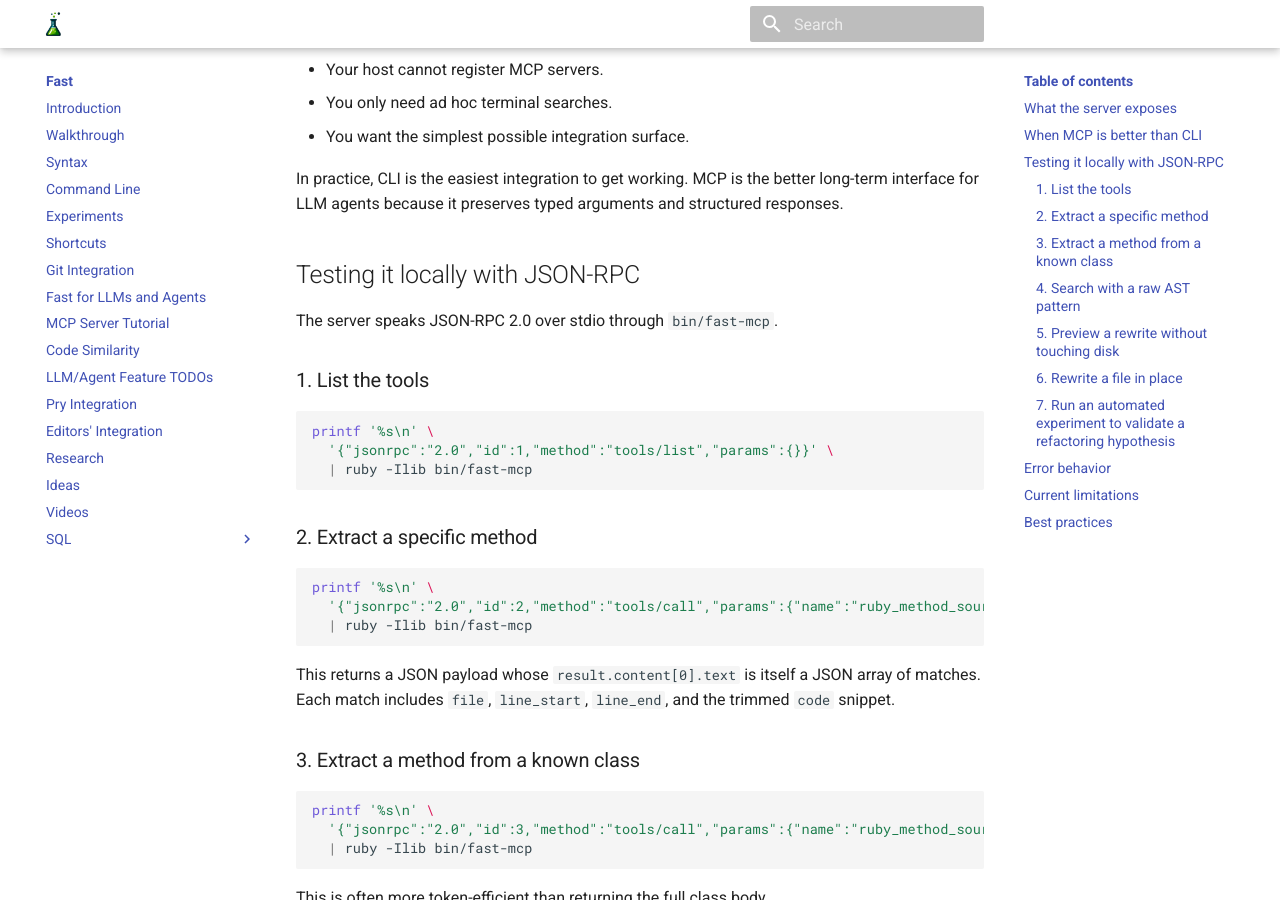
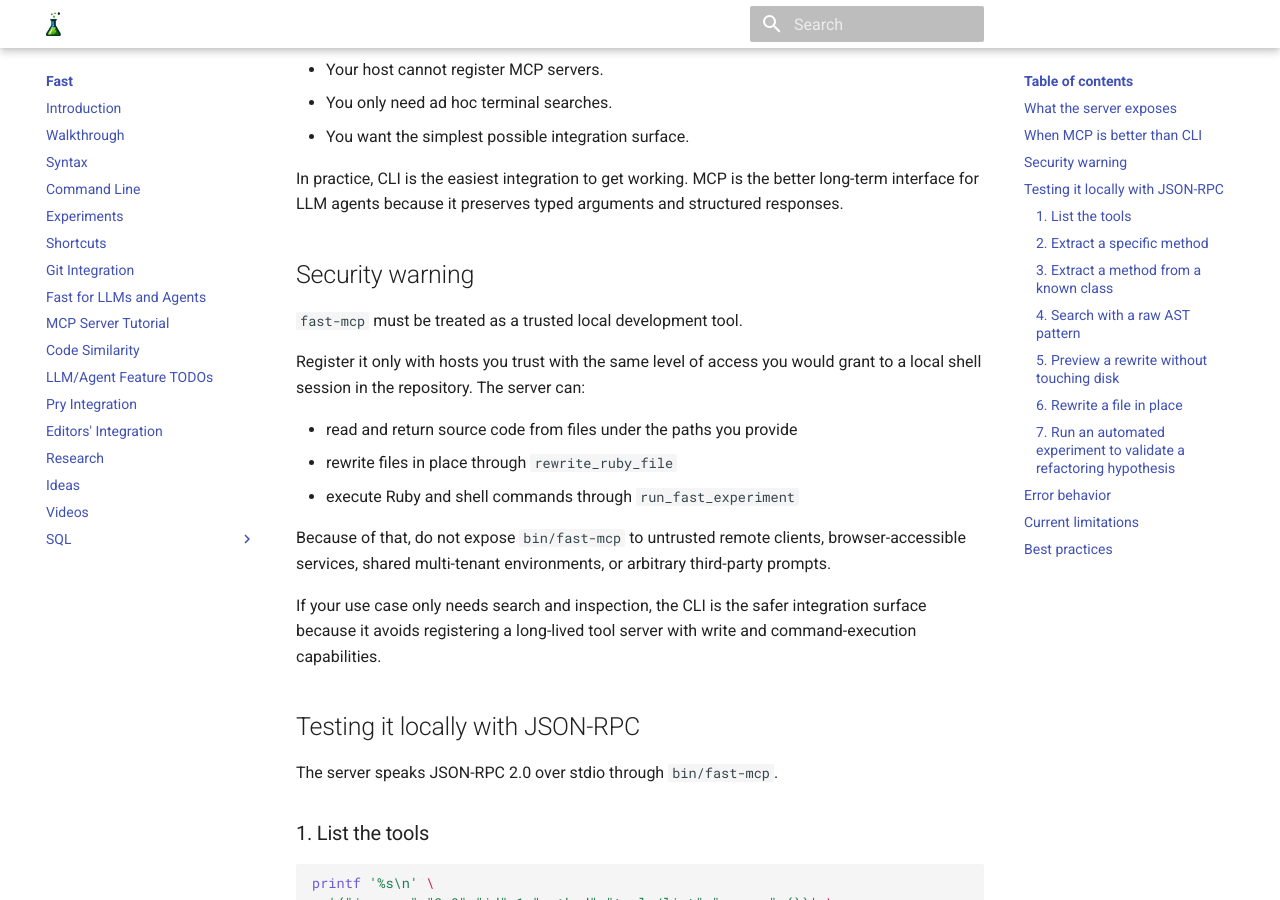
Before and after one commit to jonatas/fast, an MkDocs documentation site: the page built from docs/mcp_tutorial.md, in a window 1280 px wide and 900 px high, scrolled down 927 px. Built offline with MkDocs 1.6.1 and Material for MkDocs 9.7.7, drawn with Linux system fonts in a browser that asks for light colours; comment, search, counter and statistics services are not loaded; some of the changed text lies outside the part shown.

Commit message:
Add experiment autoclean and document MCP trust boundary

````diff
--- a/docs/mcp_tutorial.md
+++ b/docs/mcp_tutorial.md
@@ -30,6 +30,20 @@
 - You want the simplest possible integration surface.
 
 In practice, CLI is the easiest integration to get working. MCP is the better long-term interface for LLM agents because it preserves typed arguments and structured responses.
+
+## Security warning
+
+`fast-mcp` must be treated as a trusted local development tool.
+
+Register it only with hosts you trust with the same level of access you would grant to a local shell session in the repository. The server can:
+
+- read and return source code from files under the paths you provide
+- rewrite files in place through `rewrite_ruby_file`
+- execute Ruby and shell commands through `run_fast_experiment`
+
+Because of that, do not expose `bin/fast-mcp` to untrusted remote clients, browser-accessible services, shared multi-tenant environments, or arbitrary third-party prompts.
+
+If your use case only needs search and inspection, the CLI is the safer integration surface because it avoids registering a long-lived tool server with write and command-execution capabilities.
 
 ## Testing it locally with JSON-RPC
 
@@ -97,6 +111,8 @@
 
 The `run_fast_experiment` tool allows you to safely test refactoring hypotheses across an entire folder. It uses Fast's internal divide-and-conquer testing algorithm. The mutation is only applied if the `policy` block executes successfully (e.g. your tests pass).
 
+This tool is intentionally powerful and should be considered high trust. It evaluates the edit expression and executes the policy command as the current user.
+
 ```bash
 printf '%s\n' \
   '{"jsonrpc":"2.0","id":7,"method":"tools/call","params":{"name":"run_fast_experiment","arguments":{"name":"RSpec/UseBuildStubbed","lookup":"spec","search":"(send nil :create)","edit":"replace(node.loc.expression, \"build_stubbed\")","policy":"bin/spring rspec --fail-fast {file}"}}}' \
@@ -128,3 +144,4 @@
 - Use `search_ruby_ast` for call sites and structural queries.
 - Prefer method-level extraction over class-level extraction to save tokens.
 - Fall back to the CLI for hosts that cannot call MCP tools yet.
+- Avoid `run_fast_experiment` unless the host and prompt are fully trusted.
````
Also changed, not shown: docs/agents.md (+15 -0 lines), docs/experiments.md (+18 -1 lines), docs/index.md (+2 -0 lines), 5 other files.
